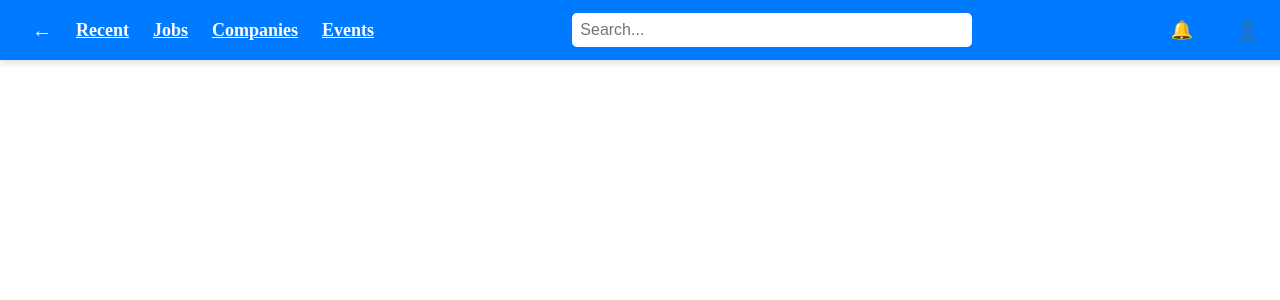
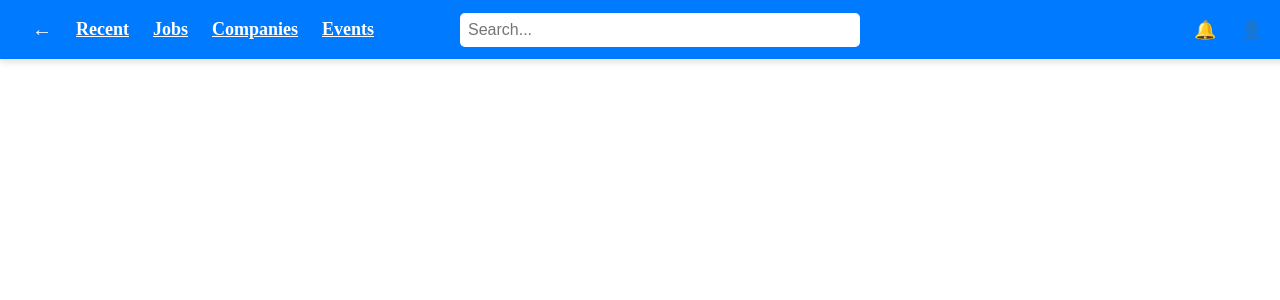
Before and after one commit to SHess02/Xray351, a PHP site: page /navbar.php in a window 1280 px wide. Shown: the top 300 px of the page. Run offline with PHP 8.4, Linux system fonts and the light colour scheme.

Commit message:
more nav bar work

```diff
--- a/MasonFolder/event.php
+++ b/MasonFolder/event.php
@@ -1,6 +1,7 @@
 <?php
+	session_start();
+	include '../includes/session_check.php';
 	include '../includes/includes.php';
-
 
 	$db = new Database();
 
--- a/MasonFolder/view_all.php
+++ b/MasonFolder/view_all.php
@@ -1,5 +1,7 @@
 <?php
 	if( isset($_GET['type'])){
+		session_start();
+		include '../includes/session_check.php';
 		include '../includes/includes.php';
 		$db = new Database();
 
--- a/includes/visual/navbar.php
+++ b/includes/visual/navbar.php
@@ -1,9 +1,11 @@
 <nav class="navbar">
-    <button class="nav-btn back-btn" onclick="history.back()">&#8592;</button>
-    <a href="browsingtab.php" class="nav-btn">Recent</a>
-    <a href='view_all.php?type=jobs' class="nav-btn">Jobs</a>
-    <a href='view_all.php?type=companies' class="nav-btn">Companies</a>
-    <a href='view_all.php?type=events' class="nav-btn">Events</a>
+    <div class="nav-left">
+        <button class="nav-btn back-btn" onclick="history.back()">&#8592;</button>
+        <a href="browsingtab.php" class="nav-btn">Recent</a>
+        <a href='view_all.php?type=jobs' class="nav-btn">Jobs</a>
+        <a href='view_all.php?type=companies' class="nav-btn">Companies</a>
+        <a href='view_all.php?type=events' class="nav-btn">Events</a>
+    </div>
 
     <div class="search-container">
         <input type="text" class="search-bar" placeholder="Search...">
@@ -11,7 +13,6 @@
 
     <div class="nav-right">
         <button class="nav-btn">🔔</button>
-
         <div class="profile-dropdown">
             <button class="nav-btn profile-btn">👤</button>
             <div class="dropdown-content">
@@ -37,6 +38,18 @@
     left: 0;
     width: 100%;
     z-index: 1000;
+}
+
+/* Left and Right Sections */
+.nav-left, .nav-right {
+    display: flex;
+    align-items: center;
+}
+
+/* Add spacing to prevent profile button from getting cut off */
+.nav-right {
+    margin-right: 15px; /* Ensures profile button is not off-screen */
+    padding-right: 10px; /* Extra padding for safety */
 }
 
 /* Buttons */
@@ -66,40 +79,29 @@
     flex-grow: 1;
     display: flex;
     justify-content: center;
+    position: absolute;
+    left: 50%;
+    transform: translateX(-50%);
+    width: 100%;
+    max-width: 400px;
 }
 
 /* Centered Search Bar */
 .search-bar {
     width: 100%;
-    max-width: 400px;
     padding: 8px;
     border: none;
     border-radius: 5px;
     font-size: 16px;
 }
 
-/* Right-side container for Profile & Notifications */
-.nav-right {
-    display: flex;
-    align-items: center;
-    gap: 15px;
-    margin-right: 10px;
-}
-
 /* Profile Dropdown */
 .profile-dropdown {
     position: relative;
     display: inline-block;
-    margin-right: 10px; /* Adds space from the edge of the screen */
-    padding-right: 5px; /* Extra padding to prevent cutoff */
 }
 
-/* Profile Button */
-.profile-btn {
-    font-size: 20px;
-    padding: 8px 15px; /* Adds more clickable area and prevents cutoff */
-}
-
+/* Profile Dropdown Content */
 .dropdown-content {
     display: none;
     position: absolute;
@@ -131,7 +133,7 @@
 
 /* Responsive Design */
 @media (max-width: 600px) {
-    .search-bar {
+    .search-container {
         max-width: 200px;
     }
 }
```
